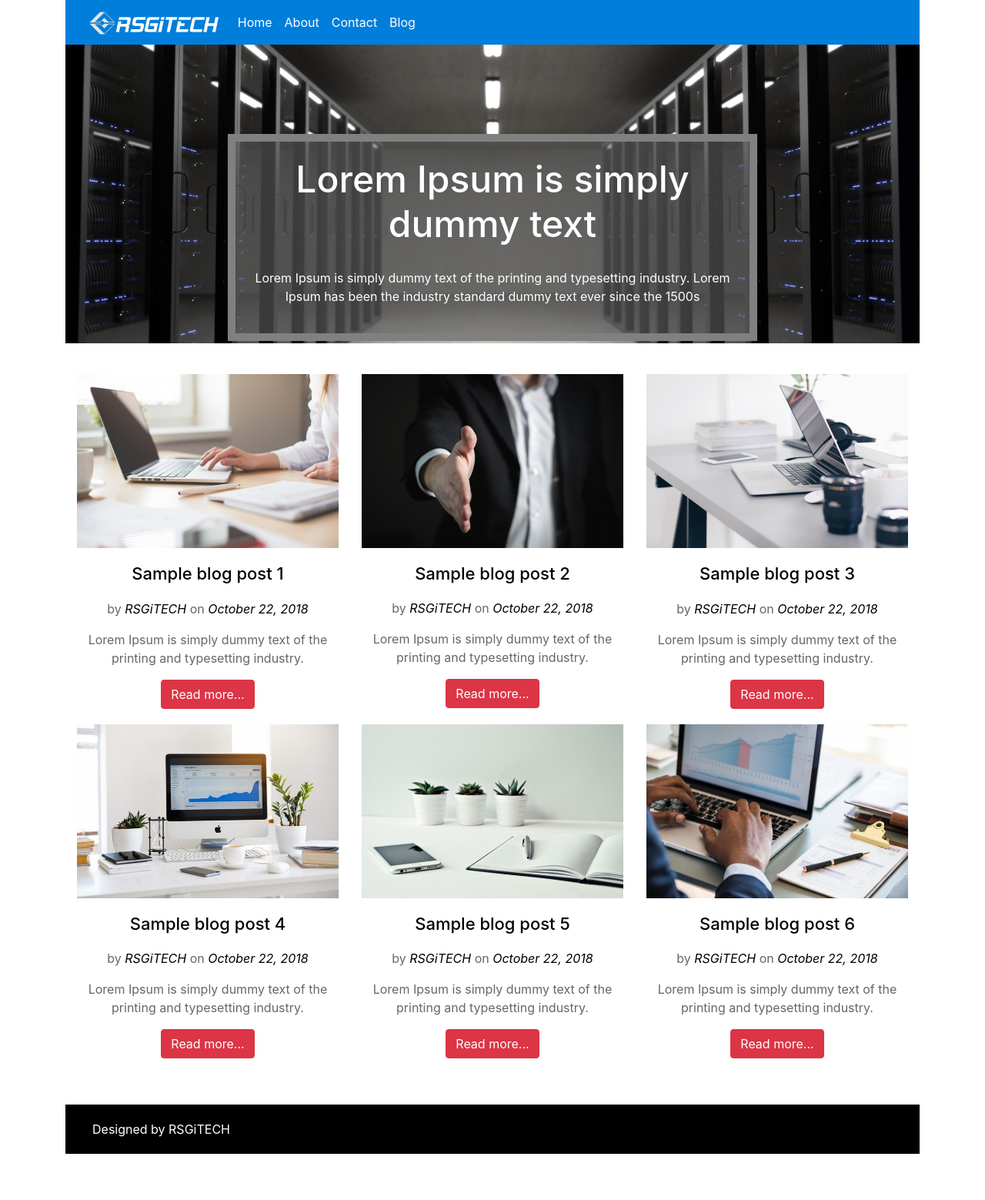
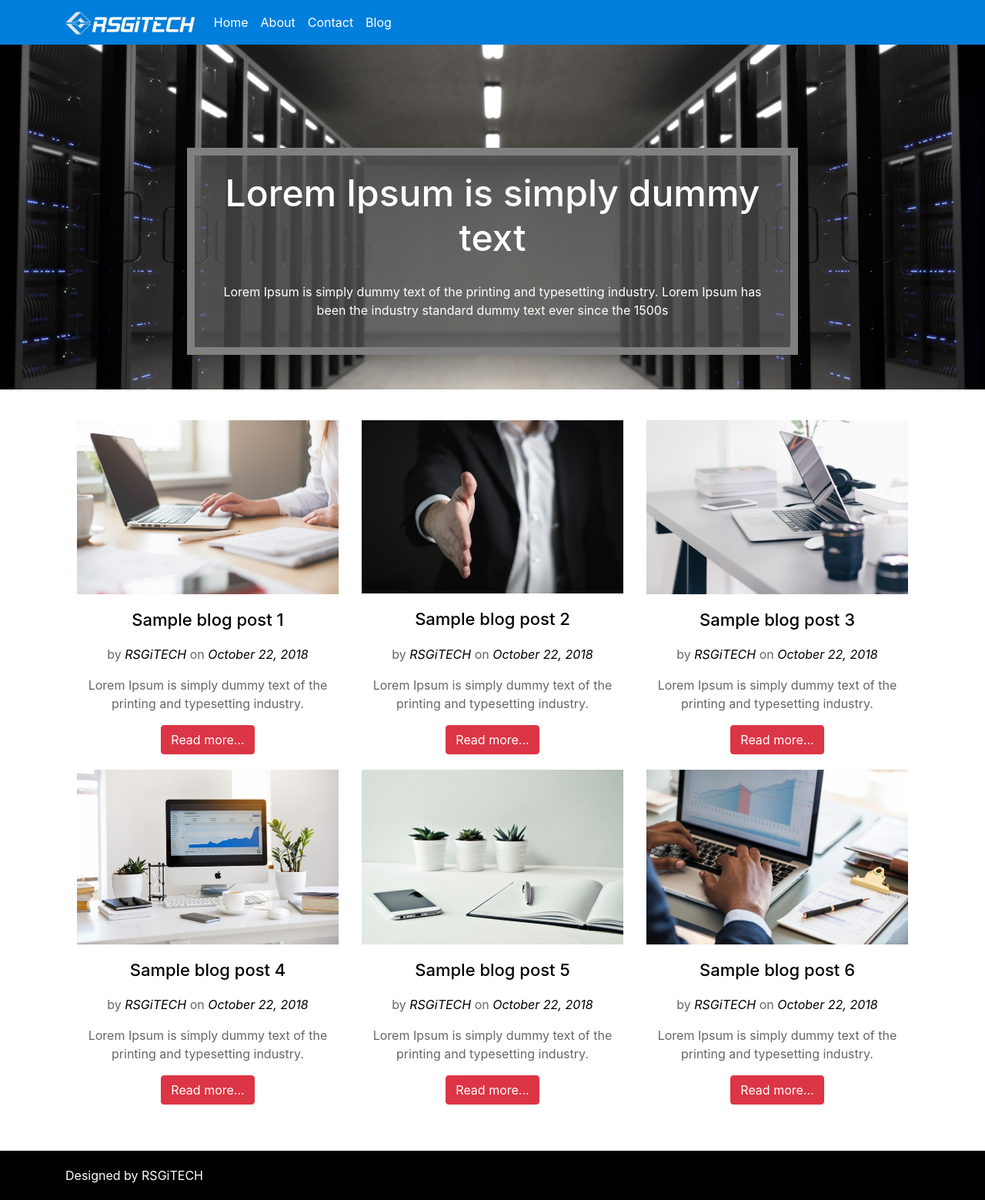
Before and after one commit to kuttralaganesh/project-blog, an Angular app in the folder blog-project/: page / in a window 1280 px wide. Shown: the whole page at 77% size. Before the commit the page ends 1499 px from the top, so only its background shows below. Built offline with nearby package versions, Linux system fonts and the light colour scheme.

Commit message:
add bootstrab

```diff
--- a/blog-project/angular.json
+++ b/blog-project/angular.json
@@ -28,7 +28,7 @@
               "src/assets"
             ],
             "styles": [
-              "../node_modules/bootstrap/dist/css/bootstrap.min.css",
+              "./node_modules/bootstrap/dist/css/bootstrap.min.css",
               "src/styles.css"
             ],
             "scripts": []
--- a/blog-project/src/app/app.component.html
+++ b/blog-project/src/app/app.component.html
@@ -1,7 +1,8 @@
+<app-header></app-header>
+<app-banner></app-banner>
+
 <div class="container">
-  <app-header></app-header>
-  <app-banner></app-banner>
   <app-blogpost-featured></app-blogpost-featured>
-  <app-footer></app-footer>
   <router-outlet></router-outlet>
 </div>
+<app-footer></app-footer>
```
